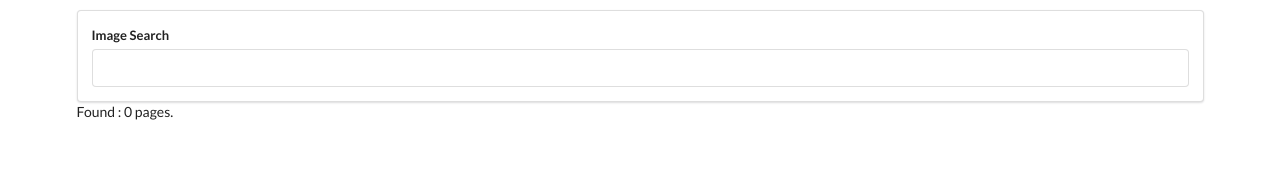
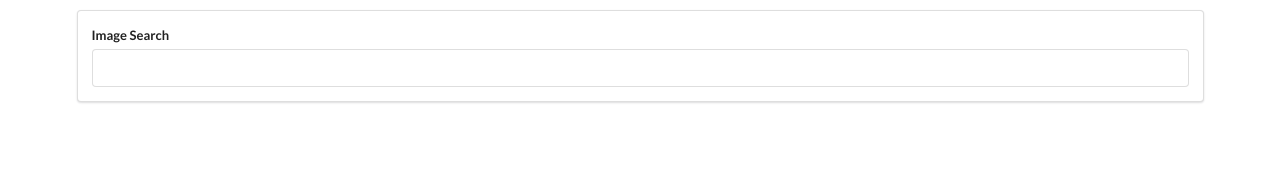
Before and after one commit to InSeongH85/modern-react-with-redux-section-10, a React (Create React App) app: page / in a window 1280 px wide. Shown: the top 172 px of the page. Built offline with nearby package versions, Linux system fonts and the light colour scheme.

Commit message:
Show ImageList

```diff
--- a/src/components/App.js
+++ b/src/components/App.js
@@ -1,6 +1,7 @@
 import React from 'react';
 import unsplash from '../api/unsplash';
 import SearchBar from './SearchBar';
+import ImageList from './ImagesList';
 
 class App extends React.Component {
   state = { images: [] };
@@ -15,7 +16,7 @@
     return (
       <div className="ui container" style={{ marginTop: '10px' }}>
         <SearchBar onSubmit={this.onSearchSubmit} />
-        Found : {this.state.images.length} pages.
+        <ImageList images={this.state.images} />
       </div>
     );
   }
--- /dev/null
+++ b/src/components/ImagesList.js
@@ -0,0 +1,12 @@
+import React from 'react';
+
+const ImageList = (props) => {
+  const images = props.images.map(({description, id, urls}) => {
+    return (
+      <img key={id} alt={description} src={urls.regular} />
+    )
+  });
+  return <div> {images} </div>
+};
+
+export default ImageList;
```
Also changed, not shown: 1 other file (tests, documents, lock files or other folders).
